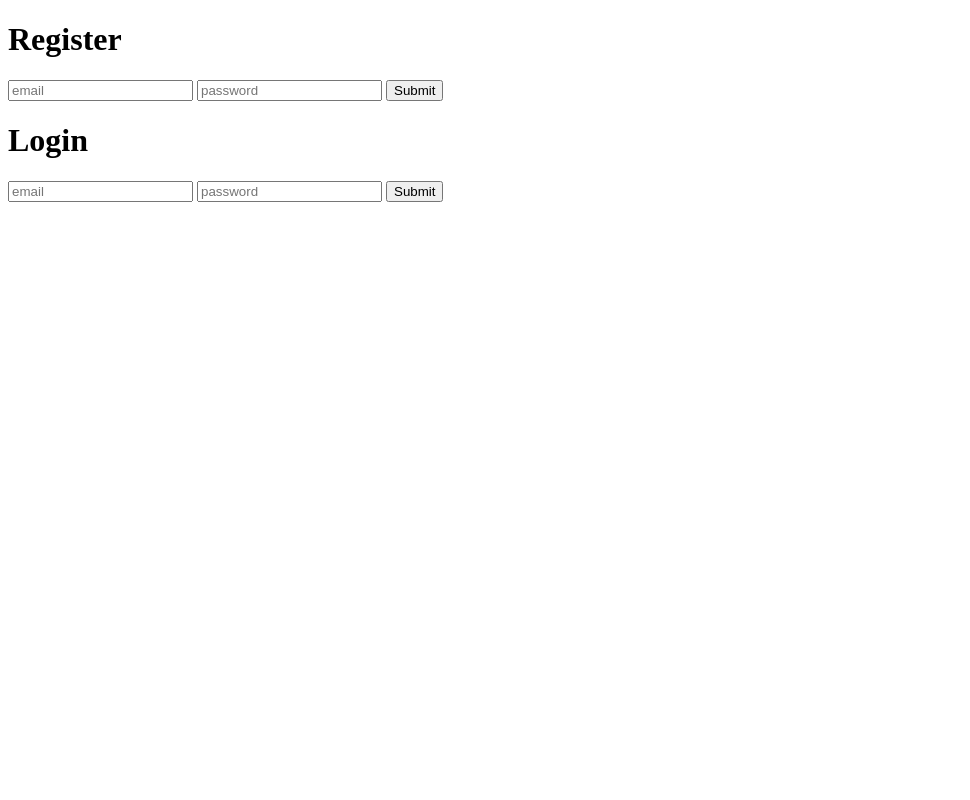
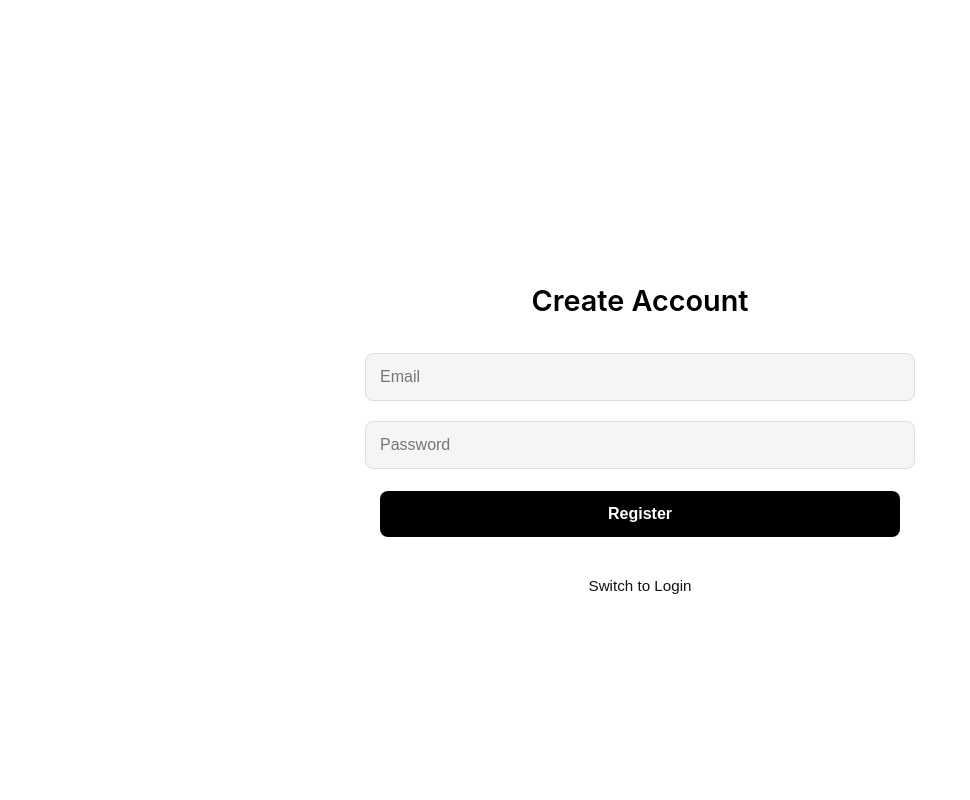
Before and after one commit to LexanderThakur/LC, a Django app: page / in a window 1280 px wide. Shown: the whole page, without its empty margins (0-970 px from the left). Run offline with Django 5.2, Linux system fonts and the light colour scheme.

Commit message:
possible auth js frontend

```diff
--- a/templates/auth.html
+++ b/templates/auth.html
@@ -3,18 +3,143 @@
   <head>
     <meta charset="UTF-8" />
     <meta name="viewport" content="width=device-width, initial-scale=1.0" />
-    <title>Login Page</title>
+    <title>Auth Page</title>
+    <style>
+      body {
+        font-family: "Inter", "Fira Code", monospace;
+        background-color: #ffffff;
+        color: #000;
+        display: flex;
+        justify-content: center;
+        align-items: center;
+        height: 100vh;
+        margin: 0;
+      }
+
+      .container {
+        width: 50%;
+        max-width: 600px;
+        height: 420px;
+        overflow: hidden;
+        position: relative;
+      }
+
+      .forms {
+        display: flex;
+        width: 200%;
+        height: 100%;
+        transition: transform 0.6s ease-in-out;
+      }
+
+      .form {
+        width: 50%;
+        padding: 40px;
+        box-sizing: border-box;
+        display: flex;
+        flex-direction: column;
+        justify-content: center;
+        align-items: center;
+      }
+
+      h1 {
+        font-size: 1.8rem;
+        margin-bottom: 25px;
+        text-align: center;
+        font-weight: 600;
+      }
+
+      input {
+        width: 100%;
+        padding: 14px;
+        margin: 10px 0;
+        border: 1px solid #ddd;
+        border-radius: 8px;
+        background: #f5f5f5;
+        font-size: 1rem;
+        transition: all 0.2s ease;
+      }
+
+      input:focus {
+        outline: none;
+        border-color: #000;
+        background: #fff;
+      }
+
+      button {
+        width: 100%;
+        padding: 14px;
+        margin-top: 12px;
+        background: #000;
+        color: #fff;
+        font-weight: 600;
+        border: none;
+        border-radius: 8px;
+        cursor: pointer;
+        font-size: 1rem;
+        transition: background 0.3s;
+      }
+
+      button:hover {
+      }
+
+      .toggle {
+        position: absolute;
+        bottom: 10px;
+        left: 50%;
+        transform: translateX(-50%);
+        background: none;
+        border: none;
+        color: #030303f0;
+        cursor: pointer;
+        font-size: 0.95rem;
+        font-weight: 500;
+        padding: 6px;
+      }
+
+      .toggle:hover {
+        text-decoration: underline;
+        /* keep same color on hover */
+      }
+    </style>
   </head>
   <body>
-    <h1>Register</h1>
-    <input type="text" placeholder="email" id="r_user" />
-    <input type="text" placeholder="password" id="r_pass" />
-    <button onclick="register()">Submit</button>
-    <h1>Login</h1>
-    <input type="text" placeholder="email" id="l_user" />
-    <input type="text" placeholder="password" id="l_pass" />
-    <button onclick="login()">Submit</button>
+    <div class="container">
+      <div class="forms" id="forms">
+        <!-- Register Form -->
+        <div class="form" id="register-form">
+          <h1>Create Account</h1>
+          <input type="text" placeholder="Email" id="r_user" />
+          <input type="password" placeholder="Password" id="r_pass" />
+          <button onclick="register()">Register</button>
+        </div>
+        <!-- Login Form -->
+        <div class="form" id="login-form">
+          <h1>Welcome Back</h1>
+          <input type="text" placeholder="Email" id="l_user" />
+          <input type="password" placeholder="Password" id="l_pass" />
+          <button onclick="login()">Login</button>
+        </div>
+      </div>
+      <button class="toggle" onclick="toggleForm()">Switch to Login</button>
+    </div>
 
+    <script>
+      let isLogin = false;
+      function toggleForm() {
+        const forms = document.getElementById("forms");
+        const toggleBtn = document.querySelector(".toggle");
+
+        if (isLogin) {
+          forms.style.transform = "translateX(0)";
+          toggleBtn.innerText = "Switch to Login";
+          isLogin = false;
+        } else {
+          forms.style.transform = "translateX(-50%)";
+          toggleBtn.innerText = "Switch to Register";
+          isLogin = true;
+        }
+      }
+    </script>
     <script src="/static/js/auth.js"></script>
   </body>
 </html>
```
Also changed, not shown: db.sqlite3.
